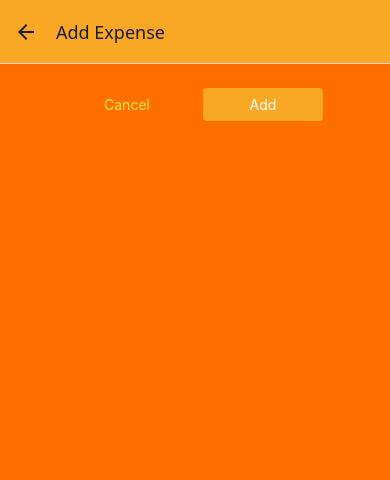
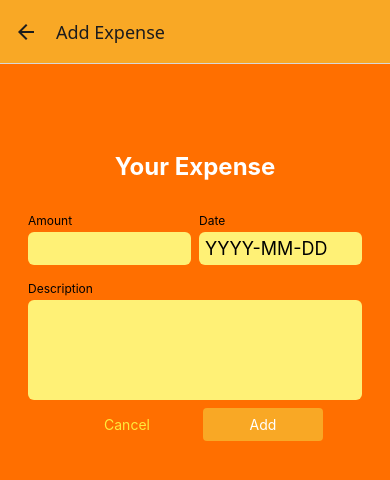
Before and after one commit to vk-giri/react-native-apps, a React Native app in the folder expense-tracker/: screen /ManageExpense in a window 390 px wide. Shown: the top 480 px of the page. Built offline with nearby package versions, Linux system fonts and the light colour scheme.

Commit message:
expense form added

```diff
--- /dev/null
+++ b/expense-tracker/components/ManageExpense/ExpenseForm.js
@@ -0,0 +1,47 @@
+import { StyleSheet, Text, View } from 'react-native';
+
+import FormInput from './FormInput';
+
+const ExpenseForm = () => {
+  function amountChangeHandler() {}
+  return (
+    <View style={styles.form}>
+      <Text style={styles.title}>Your Expense</Text>
+      <View style={styles.inputsRow}>
+        <FormInput
+          label='Amount'
+          textInputConfig={{ keyboardType: 'decimal-pad', onChangeText: amountChangeHandler }}
+          style={styles.rowInput}
+        />
+        <FormInput
+          label='Date'
+          textInputConfig={{ placeholder: 'YYYY-MM-DD', maxLength: 10, onChangeText: () => {} }}
+          style={styles.rowInput}
+        />
+      </View>
+      <FormInput label='Description' textInputConfig={{ multiline: true, autoCorrect: false }} />
+    </View>
+  );
+};
+
+export default ExpenseForm;
+
+const styles = StyleSheet.create({
+  form: {
+    marginTop: 40,
+  },
+  title: {
+    fontSize: 24,
+    fontWeight: 'bold',
+    color: 'white',
+    marginVertical: 24,
+    textAlign: 'center'
+  },
+  inputsRow: {
+    flexDirection: 'row',
+    justifyContent: 'space-between',
+  },
+  rowInput: {
+    flex: 1,
+  },
+});
--- /dev/null
+++ b/expense-tracker/components/ManageExpense/FormInput.js
@@ -0,0 +1,42 @@
+import { StyleSheet, Text, TextInput, View } from 'react-native';
+
+import { GlobalStyles } from '../../constants/styles';
+
+const FormInput = ({ label, textInputConfig, style }) => {
+  const inputStyles = [styles.input];
+
+  if (textInputConfig?.multiline) {
+    inputStyles.push(styles.inputMultiLine);
+  }
+
+  return (
+    <View style={[styles.rootContainer, style]}>
+      <Text style={styles.label}>{label}</Text>
+      <TextInput {...textInputConfig} style={inputStyles} />
+    </View>
+  );
+};
+
+export default FormInput;
+
+const styles = StyleSheet.create({
+  rootContainer: {
+    marginHorizontal: 4,
+    marginVertical: 8,
+  },
+  label: {
+    fontSize: 12,
+    // color: GlobalStyles.colors.primary100,
+    marginBottom: 4,
+  },
+  input: {
+    backgroundColor: GlobalStyles.colors.primary100,
+    padding: 6,
+    borderRadius: 6,
+    fontSize: 18,
+  },
+  inputMultiLine: {
+    minHeight: 100,
+    textAlignVertical: 'top',
+  },
+});
--- a/expense-tracker/screens/ManageExpenses.js
+++ b/expense-tracker/screens/ManageExpenses.js
@@ -5,6 +5,7 @@ import { ExpensesContext } from '../store/expenses-context';
 
 import IconButton from '../components/UI/IconButton';
 import CustomButton from '../components/UI/CustomButton';
+import ExpenseForm from '../components/ManageExpense/ExpenseForm';
 import { GlobalStyles } from '../constants/styles';
 
 const ManageExpenses = ({ route, navigation }) => {
@@ -38,6 +39,7 @@ const ManageExpenses = ({ route, navigation }) => {
 
   return (
     <View style={styles.rootContainer}>
+      <ExpenseForm />
       <View style={styles.buttonsContainer}>
         <CustomButton mode='flat' onPress={cancelHandler} style={styles.button}>
           Cancel
```
